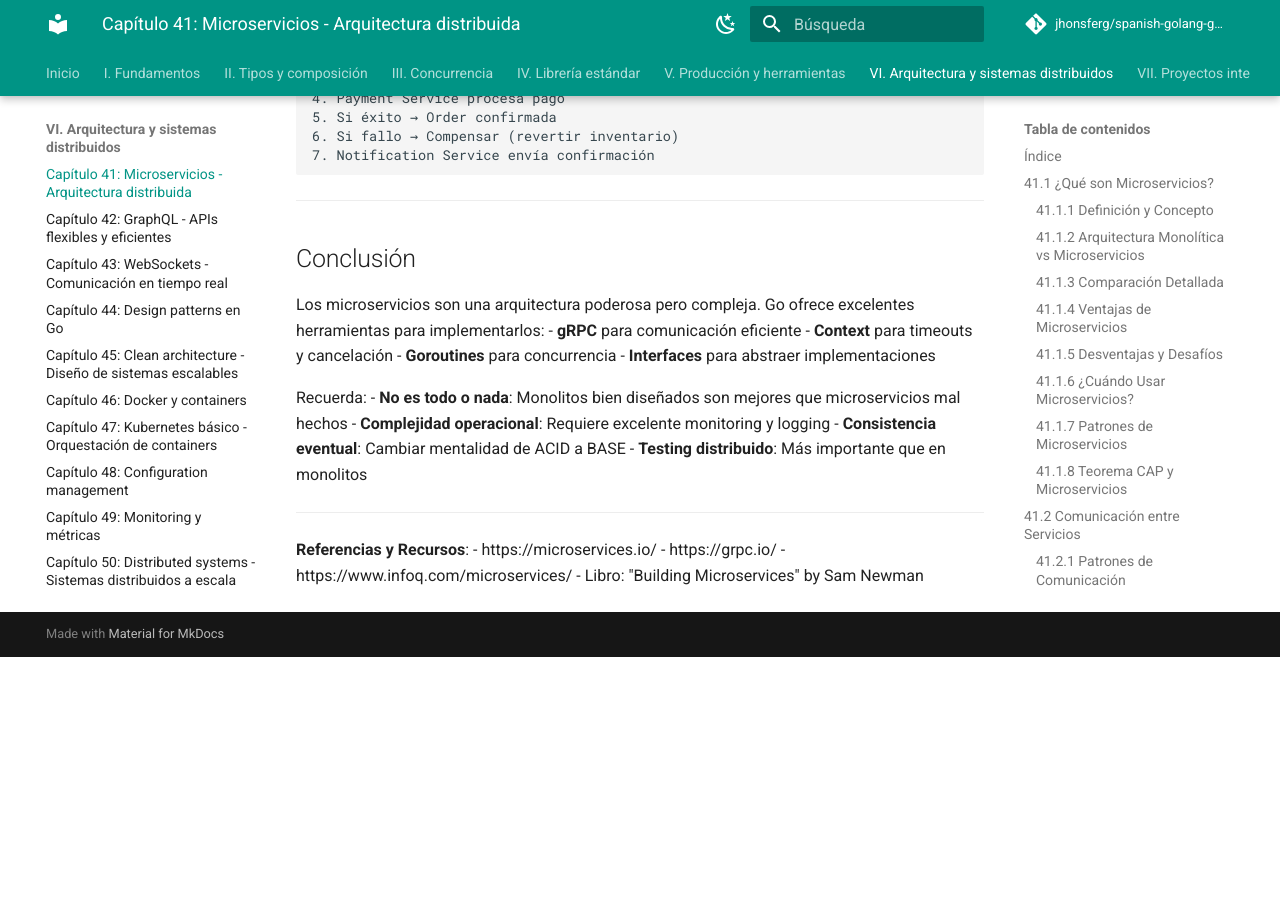
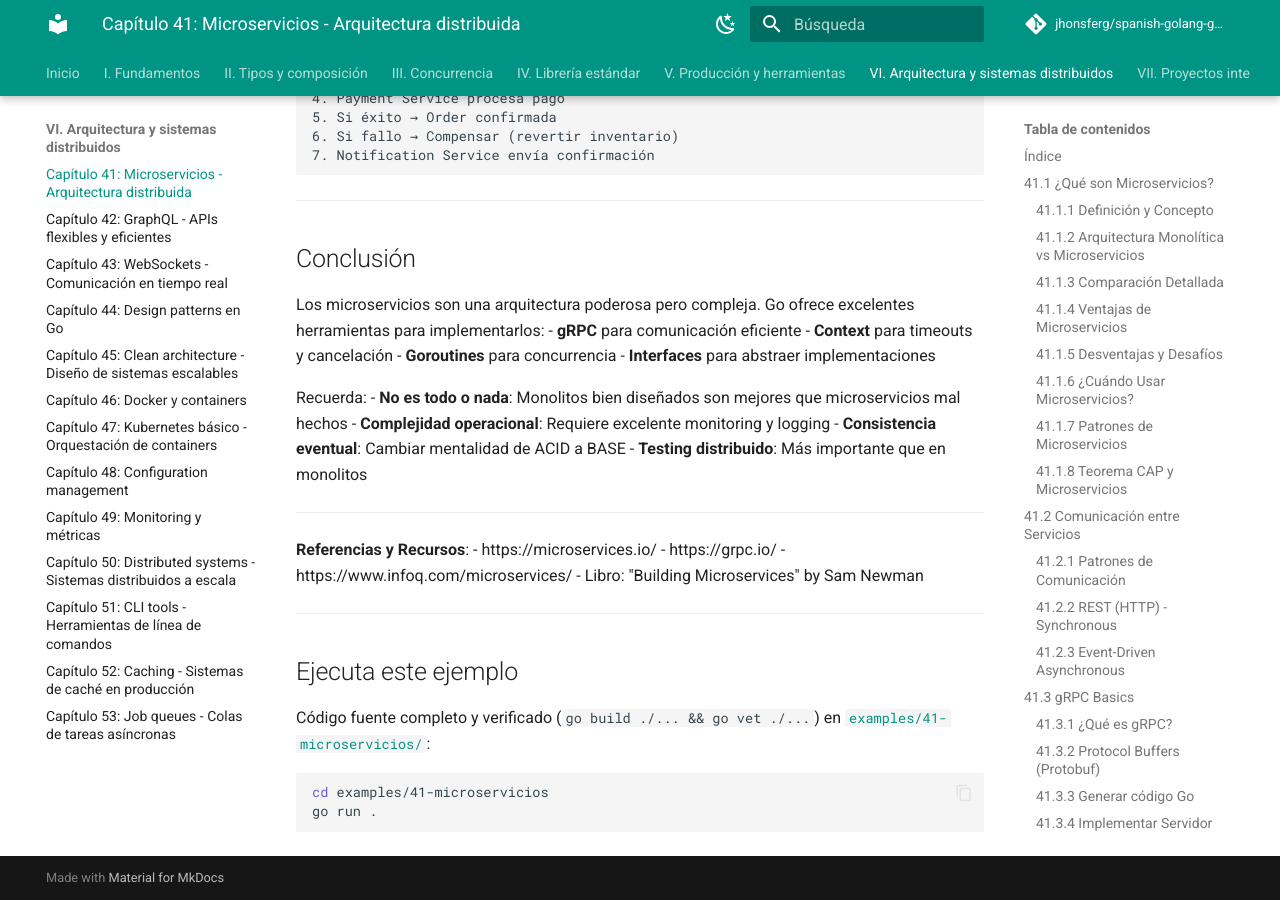
Before and after one commit to jhonsferg/spanish-golang-guide, an MkDocs documentation site: the page built from docs/06-arquitectura-y-sistemas-distribuidos/41-microservicios.md, in a window 1280 px wide and 900 px high, scrolled down 49471 px. Built offline with MkDocs 1.6.1 and Material for MkDocs 9.7.7, drawn with Linux system fonts in a browser that asks for light colours; comment, search, counter and statistics services are not loaded; before the commit the page ends 50128 px from its top, so only the background shows below that.

Commit message:
docs: enlazar ejemplo ejecutable en el capítulo 41

````diff
--- a/docs/06-arquitectura-y-sistemas-distribuidos/41-microservicios.md
+++ b/docs/06-arquitectura-y-sistemas-distribuidos/41-microservicios.md
@@ -2570,3 +2570,15 @@
 - https://grpc.io/
 - https://www.infoq.com/microservices/
 - Libro: "Building Microservices" by Sam Newman
+
+---
+
+## Ejecuta este ejemplo
+
+Código fuente completo y verificado (`go build ./... && go vet ./...`) en
+[`examples/41-microservicios/`](https://github.com/jhonsferg/spanish-golang-guide/tree/main/examples/41-microservicios):
+
+```bash
+cd examples/41-microservicios
+go run .
+```
````
